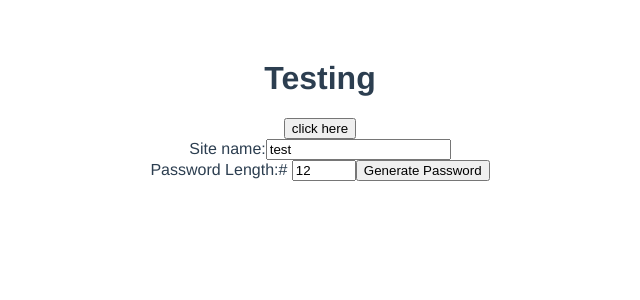
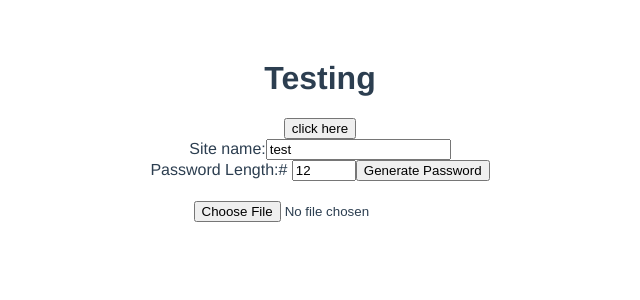
Before and after one commit to ShayaanRK/SecurePass, a Vue app: page / in a window 1280 px wide. Shown: the top 300 px of the page, without its empty margins (320-960 px from the left). Built offline with nearby package versions, Linux system fonts and the light colour scheme.

Commit message:
feat: added a file uploader

```diff
--- a/src/App.vue
+++ b/src/App.vue
@@ -2,18 +2,21 @@
   <div>
     <HelloWorld/>
     <FormTest/>
+    <FileUpload />
   </div>
 </template>
 
 <script>
 import HelloWorld from './components/HelloWorld.vue'
 import FormTest from './components/FormTest.vue';
+import FileUpload from './components/FileUpload.vue';
 
 export default {
   name: 'App',
   components: {
     HelloWorld,
     FormTest,
+    FileUpload,
   }
 }
 </script>
--- /dev/null
+++ b/src/components/FileUpload.vue
@@ -0,0 +1,57 @@
+<template>
+    <div>
+      <input type="file" @change="handleFileUpload" />
+      <div v-if="fileContent">
+        <h3>Uploaded File Content:</h3>
+        <pre>{{ fileContent }}</pre>
+        <button @click="fileContent = ''">Clear</button>
+        <button @click="checkData">Check data</button>
+      </div>
+    </div>
+  </template>
+
+  <script>
+  export default {
+    name: 'FileUpload',
+    data() {
+      return {
+        fileContent: '',
+        site: '',
+        password: '',
+      };
+    },
+    methods: {
+      handleFileUpload(event) {
+        const file = event.target.files[0];
+        if (file) {
+          const reader = new FileReader();
+          reader.onload = (e) => {
+            this.fileContent = e.target.result;
+            this.parseFileContent(this.fileContent);
+          };
+          reader.readAsText(file);
+        }
+      },
+      parseFileContent(content) {
+        const lines = content.split('\n');
+        lines.forEach(line => {
+            const [key, value] = line.split(':');
+            if (key && value) {
+                this.site = key;
+                this.password = value;
+            }
+        });
+      },
+        checkData() {
+            console.log(this.fileContent);
+            console.log(this.site, this.password);
+        },
+    }
+  };
+  </script>
+
+  <style scoped>
+  input[type="file"] {
+    margin-bottom: 20px;
+  }
+  </style>
```
